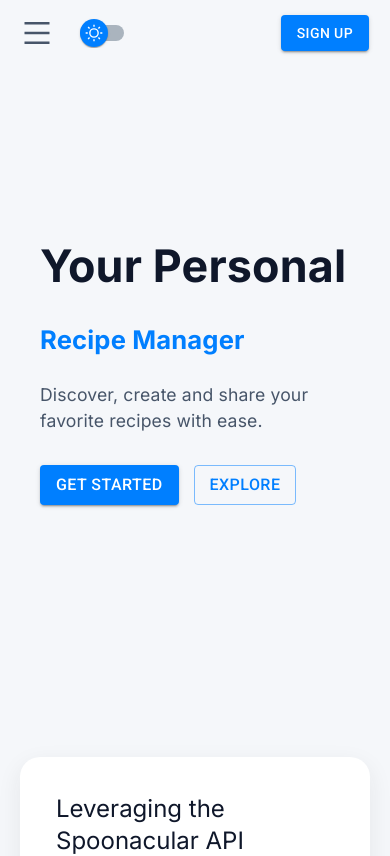
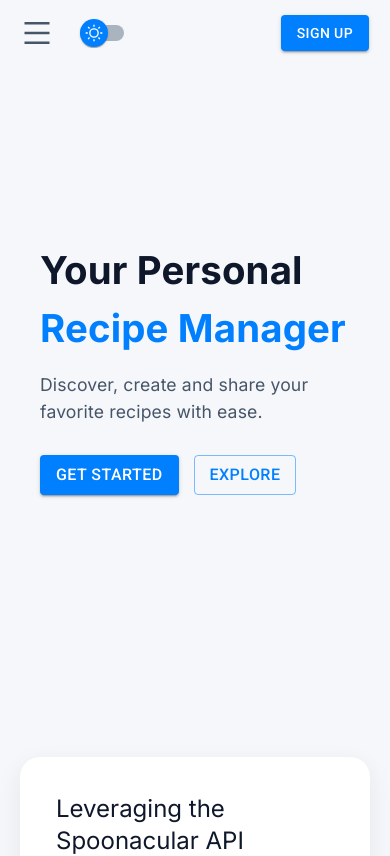
Before and after one commit to Liam-Tomas/recipe_frontend, a React (Create React App) app: page / in a window 390 px wide. Shown: the top 856 px of the page. Built offline with nearby package versions, Linux system fonts and the light colour scheme; no server answers; a web font is replaced by a local one.

Commit message:
improved media queries for homepage font sizes for mobile

```diff
--- a/src/pages/HomePage.js
+++ b/src/pages/HomePage.js
@@ -73,30 +73,35 @@ const GetStartedBtn = styled.div`
   alignItems: center;
   padding:180px;
 
-  @media (max-width: 750px) {
+  @media (max-width: 750px)
     padding:100px;
 
  }
   `
 
 const MainTitle = styled.div`
-  font-size: 3.9rem;
+  font-size: 3.8rem;
   font-weight: 700;
   font-family: 'Inter';
 
   @media (max-width: 750px) {
-    font-size: 2.8rem;
+    font-size: 2.4rem;
 
   }
 `
 
-const ColoredTitle = styled.span`
+const ColoredTitleEmail = styled.span`
   color: ${(props) => props.theme.palette.primary.main};
 
   @media (max-width: 750px) {
     font-size: 1.6rem;
 
   }
+
+`
+
+const ColoredTitle = styled.span`
+  color: ${(props) => props.theme.palette.primary.main};
 
 `
 
@@ -110,7 +115,7 @@ const HomePage = () => {
       <Container>
         {currentUser ? (
           <>
-            <MainTitle>Welcome, <ColoredTitle>{currentUser.email}</ColoredTitle></MainTitle>
+            <MainTitle>Welcome, <ColoredTitleEmail>{currentUser.email}</ColoredTitleEmail></MainTitle>
             <Subtitle>
               Search, save, and create your own recipes with ease!
             </Subtitle>
```
